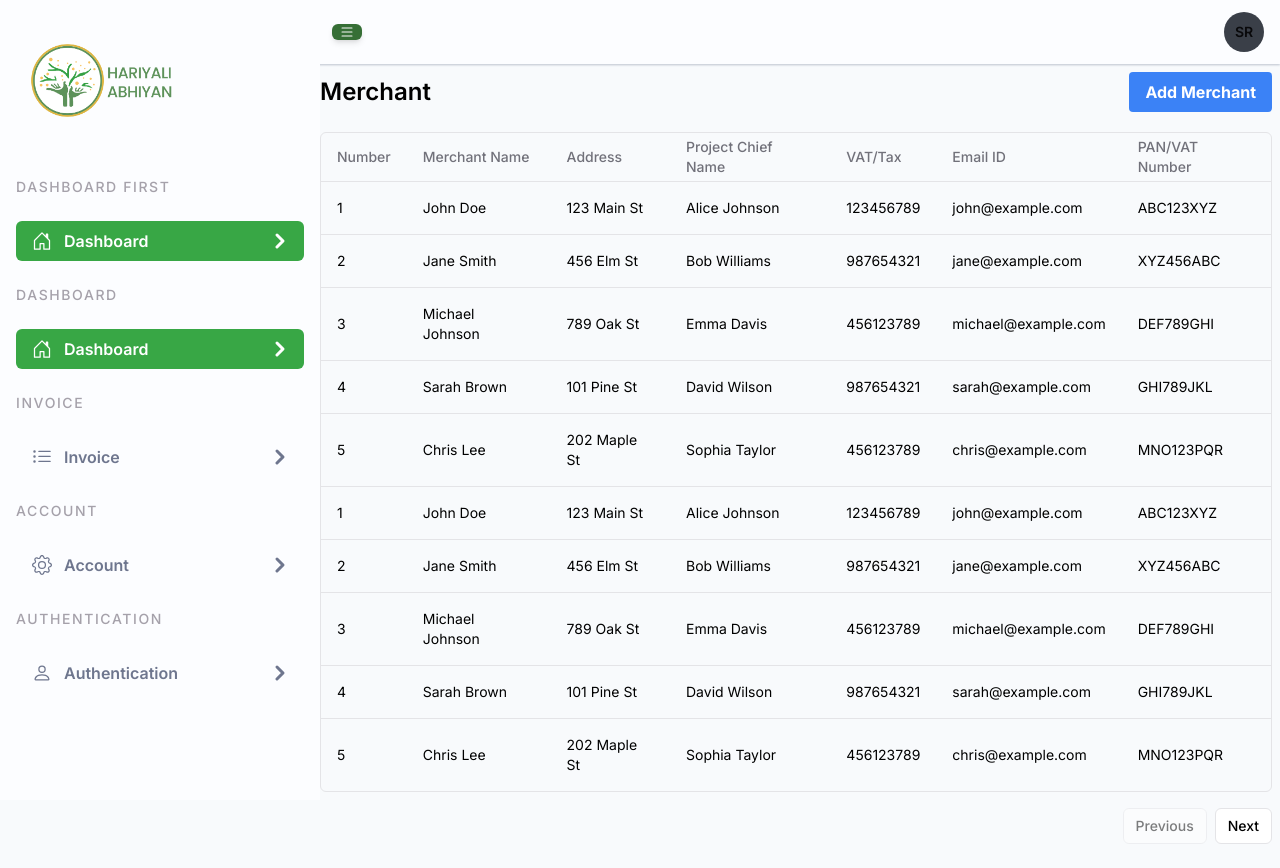
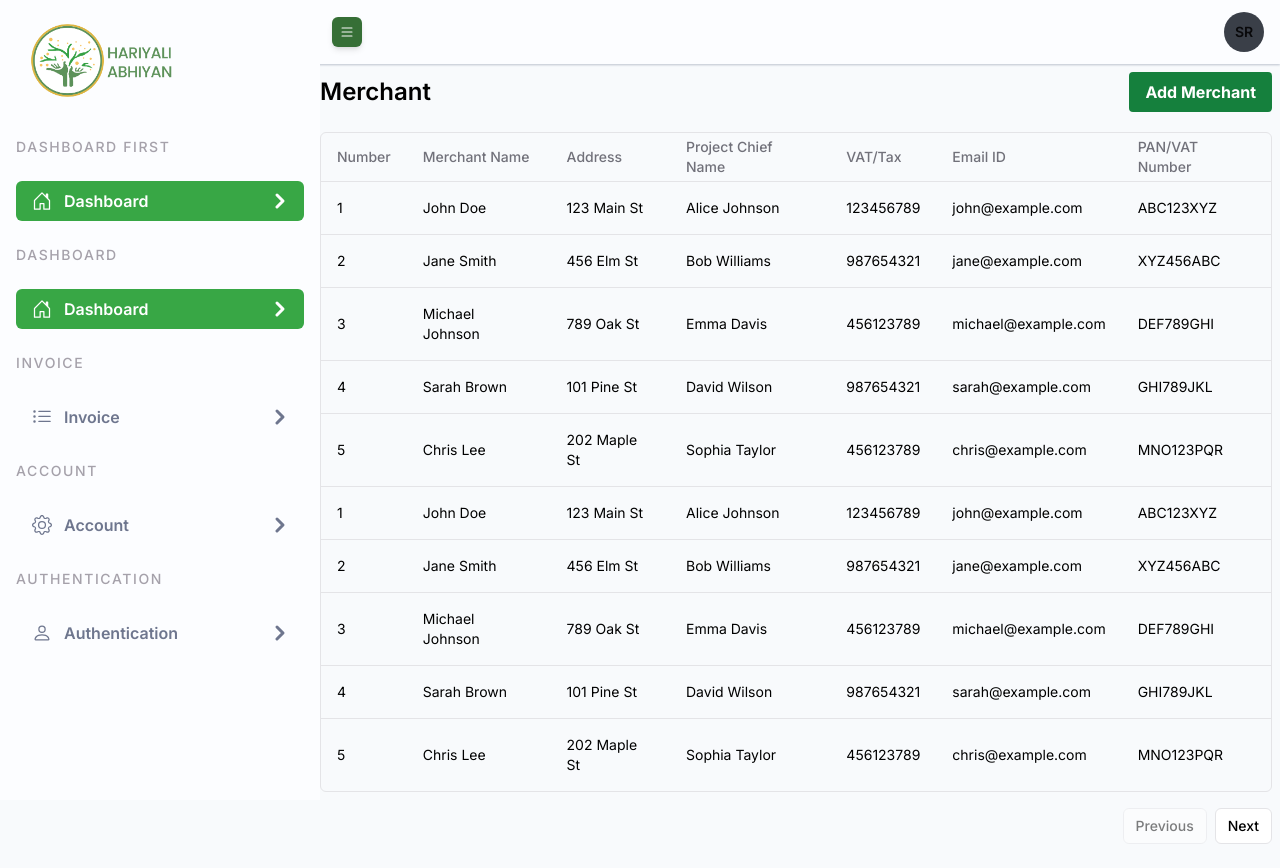
Before and after one commit to prabinchamlingrai/Hariyali-dashboard-nextjs, a Next.js app: page /dashboard/merchant in a window 1280 px wide. Built offline with nearby package versions, Linux system fonts and the light colour scheme.

Commit message:
onbranch

```diff
--- a/app/components/AddMerchantButton.tsx
+++ b/app/components/AddMerchantButton.tsx
@@ -6,7 +6,7 @@ import Link from 'next/link';
 const AddMerchantButton: React.FC = () => {
   return (
     <Link href="/AddMerchantForm">
-      <button className="bg-blue-500 hover:bg-blue-700 text-white font-bold py-2 px-4 rounded">
+      <button className="bg-green-700 hover:bg-green-500 text-white font-bold py-2 px-4 rounded">
         Add Merchant
       </button>
     </Link>
--- a/app/components/header.tsx
+++ b/app/components/header.tsx
@@ -119,7 +119,7 @@ export default function Header() {
     return (
         <header className={headerStyle}>
             <div className="flex items-center justify-between h-16">
-            <button onClick={SideBarToggle} className="order-2 sm:order-1 bg-[#366f36] text-[#fafafa] hover:bg-[#71da71] ml-3 rounded-md w-[30px] shadow-md shadow-black/10 transition duration-300 ease-in-out flex items-center justify-center">
+            <button onClick={SideBarToggle} className="order-2 sm:order-1 bg-[#366f36] text-[#fafafa] hover:bg-[#71da71] ml-3 rounded-md w-[30px] h-[30px] shadow-md shadow-black/10 transition duration-300 ease-in-out flex items-center justify-center">
                 <BsList></BsList>
             </button>
             <div className=" order-1 sm:order-2 h-10 w-10 rounded-full bg-[#3a3f48] flex items-center justify-center ">
--- a/app/components/image.tsx
+++ b/app/components/image.tsx
@@ -2,7 +2,7 @@ import Image from 'next/image';
 
 const MyImageComponent: React.FC = () => {
   return (
-    <div className="w-40 mx-3.5 min-h-fit">
+    <div className="w-30 mx-3.5 min-h-fit">
       <Image
         src="/hariyali-abhiyan-logo-3.png"
         alt=""
--- a/app/components/sidebar.tsx
+++ b/app/components/sidebar.tsx
@@ -18,7 +18,7 @@ export default function SideBar() {
 
     return (
         <aside className={asideStyle}>
-            <div className="flex relative items-center p-5 px-3.5">
+            <div className="flex relative items-center p-0 px-3.5">
                 {/* <Image alt="" src='/hariyali-abhiyan-logo-3.png' className="w-40 mx-3.5 min-h-fit" width={35} height={35} /> */}
 
                 <MyImageComponent/>
```
